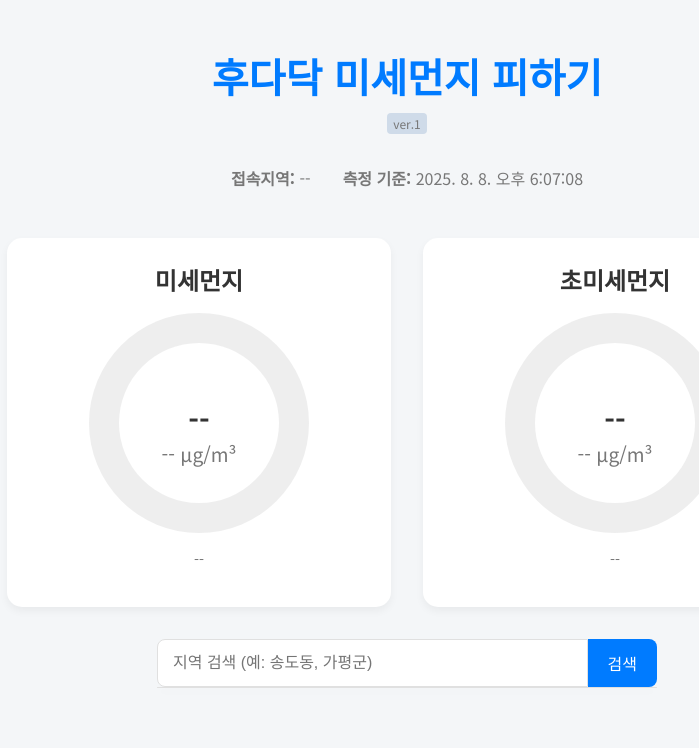
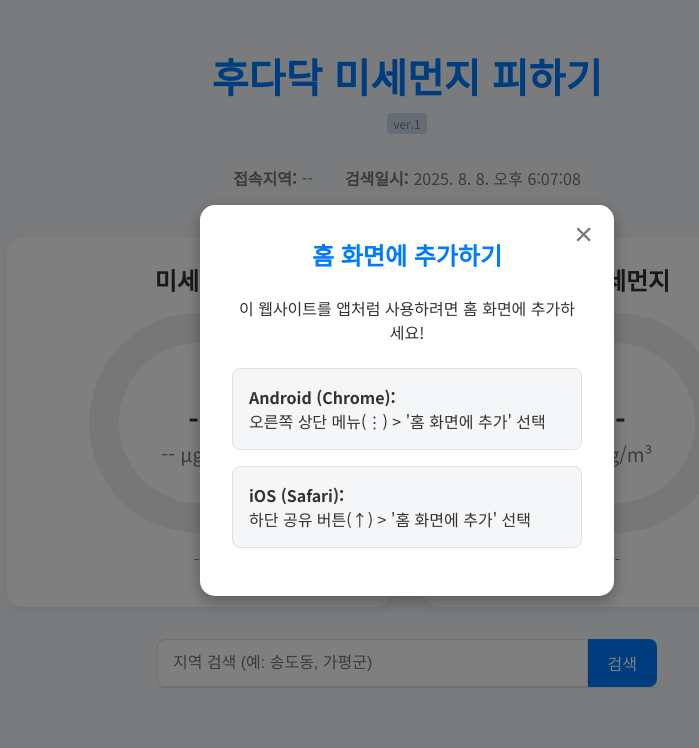
Before and after one commit to soul047/front, a plain HTML site: page index.html in a window 1280 px wide. Shown: the top 748 px of the page, without its empty margins (233-932 px from the left). Drawn offline with Linux system fonts and the light colour scheme.

Commit message:
업데이트, 팝업 바로가기 추가, 아이콘 사이즈 해상도

```diff
--- a/app.js
+++ b/app.js
@@ -224,6 +224,31 @@
     }
   }
 
+  // --- 바로가기 팝업 로직 (추가) ---
+  function handlePwaPopup() {
+    const popup = document.getElementById('pwa-popup');
+    const closeBtn = document.getElementById('pwa-close-btn');
+    const PWA_PROMPT_SHOWN_KEY = 'pwaPromptShown';
+
+    // 이미 팝업을 본 적이 있으면 함수 종료
+    if (localStorage.getItem(PWA_PROMPT_SHOWN_KEY)) {
+      return;
+    }
+
+    if (popup && closeBtn) {
+      popup.style.display = 'flex'; // 팝업 보이기
+
+      closeBtn.onclick = () => {
+        popup.style.display = 'none';
+        // 팝업을 닫았다는 사실을 localStorage에 기록
+        localStorage.setItem(PWA_PROMPT_SHOWN_KEY, 'true');
+      };
+    }
+  }
+
+  // 페이지 로드가 완료되면 팝업 로직 실행
+  window.addEventListener('load', handlePwaPopup);
+
   updateDateTime();
   setInterval(updateDateTime, 60000);
 })();
--- a/index.html
+++ b/index.html
@@ -5,7 +5,14 @@
   <meta name="viewport" content="width=device-width, initial-scale=1.0">
   <title>후다닥 미세먼지 피하기</title>
   <link rel="stylesheet" href="styles.css">
-  <link rel="icon" href="favicon.ico">
+
+  <!-- 고해상도 아이콘 및 PWA 설정 -->
+  <link rel="apple-touch-icon" sizes="180x180" href="https://placehold.co/180x180/1E88E5/FFFFFF?text=M">
+  <link rel="icon" type="image/png" sizes="32x32" href="https://placehold.co/32x32/1E88E5/FFFFFF?text=M">
+  <link rel="icon" type="image/png" sizes="16x16" href="https://placehold.co/16x16/1E88E5/FFFFFF?text=M">
+  <link rel="manifest" href="manifest.json">
+  <meta name="theme-color" content="#ffffff">
+
   <script>
     window.env = {
       AIRKOREA_KEY: 'I2wDgBTJutEeubWmNzwVS1jlGSGPvjidKMb5DwhKkjM2MMUst8KGPB2D03mQv8GHu%2BRc8%2BySKeHrYO6qaS19Sg%3D%3D',
@@ -19,7 +26,7 @@
     <div class="version-info">ver.1</div>
     <div class="info-row">
       <p><strong>접속지역:</strong> <span id="region">--</span></p>
-      <p><strong>측정 기준:</strong> <span id="time">--</span></p>
+      <p><strong>검색일시:</strong> <span id="time">--</span></p>
     </div>
   </header>
 
@@ -70,13 +77,27 @@
 
   <footer>
     <p>© 2025년 08월 7일 minhoolee</p>
-    <!-- 관리자 로그인 버튼 다시 추가 -->
     <button id="adminBtn" style="font-size: small; opacity: 0.6; margin-left: 1rem; cursor: pointer; background: none; border: none; color: var(--light-text-color); padding: 5px;">관리자 로그인</button>
   </footer>
 
-  <!-- gps.js를 먼저 불러와 stations 변수를 준비시킵니다. -->
+  <!-- 바로가기 안내 팝업 HTML -->
+  <div id="pwa-popup" class="pwa-popup-overlay">
+    <div class="pwa-popup-content">
+      <button id="pwa-close-btn" class="pwa-popup-close-btn">&times;</button>
+      <h3>홈 화면에 추가하기</h3>
+      <p>이 웹사이트를 앱처럼 사용하려면 홈 화면에 추가하세요!</p>
+      <div class="pwa-instructions">
+        <strong>Android (Chrome):</strong><br>
+        오른쪽 상단 메뉴(⋮) > '홈 화면에 추가' 선택
+      </div>
+      <div class="pwa-instructions">
+        <strong>iOS (Safari):</strong><br>
+        하단 공유 버튼(↑) > '홈 화면에 추가' 선택
+      </div>
+    </div>
+  </div>
+
   <script src="gps.js"></script>
-  <!-- 그 다음 app.js가 stations 변수를 사용합니다. -->
   <script src="app.js"></script>
 </body>
 </html>
--- a/styles.css
+++ b/styles.css
@@ -273,3 +273,62 @@ footer { text-align: center; margin-top: 2rem; padding-top: 1rem; border-top: 1p
     flex-direction: column;
   }
 }
+/* =================================== */
+/* ==== 바로가기 팝업 스타일 (추가) ==== */
+/* =================================== */
+
+.pwa-popup-overlay {
+  display: none; /* 평소에는 숨김 */
+  position: fixed;
+  top: 0;
+  left: 0;
+  width: 100%;
+  height: 100%;
+  background-color: rgba(0, 0, 0, 0.5);
+  justify-content: center;
+  align-items: center;
+  z-index: 1000;
+}
+
+.pwa-popup-content {
+  background-color: var(--card-color);
+  padding: 2rem;
+  border-radius: 15px;
+  box-shadow: 0 5px 15px rgba(0,0,0,0.3);
+  text-align: center;
+  max-width: 90%;
+  width: 350px;
+  position: relative;
+}
+
+.pwa-popup-content h3 {
+  margin-top: 0;
+  font-size: 1.5rem;
+  color: var(--primary-color);
+}
+
+.pwa-popup-content p {
+  margin-bottom: 1.5rem;
+  color: var(--text-color);
+}
+
+.pwa-instructions {
+  background-color: var(--background-color);
+  border: 1px solid var(--border-color);
+  border-radius: 8px;
+  padding: 1rem;
+  margin-bottom: 1rem;
+  text-align: left;
+  line-height: 1.5;
+}
+
+.pwa-popup-close-btn {
+  position: absolute;
+  top: 10px;
+  right: 15px;
+  background: none;
+  border: none;
+  font-size: 2rem;
+  color: var(--light-text-color);
+  cursor: pointer;
+}
```
Also changed, not shown: manifest.json (added).
